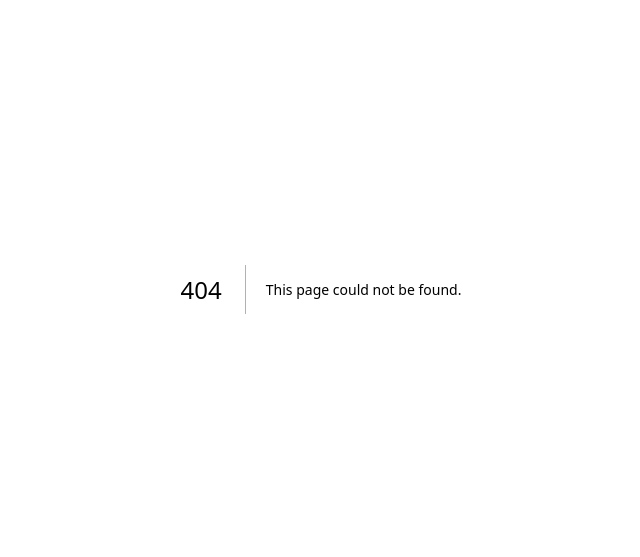
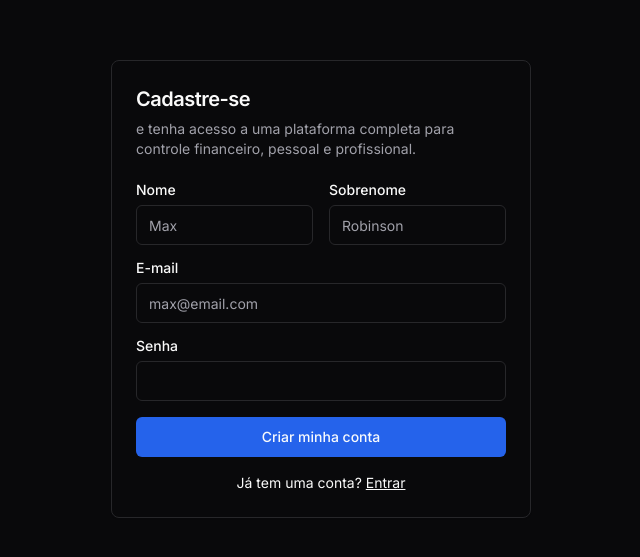
Before and after one commit to vtfg/moneypod, a Next.js app: page /auth/sign-up in a window 1280 px wide. Before the commit this address had no page. Shown: the part 111-668 px from the top of the page, without its empty margins (319-959 px from the left). Built offline with nearby package versions, Linux system fonts and the light colour scheme.

Commit message:
feat: create sign-in/sign-up initial ui

```diff
--- /dev/null
+++ b/app/auth/layout.tsx
@@ -0,0 +1,11 @@
+export default function AuthLayout({
+  children,
+}: Readonly<{
+  children: React.ReactNode;
+}>) {
+  return (
+    <div className="min-h-screen flex justify-center items-center">
+      {children}
+    </div>
+  );
+}
--- /dev/null
+++ b/app/auth/sign-in/page.tsx
@@ -0,0 +1,51 @@
+import Link from "next/link";
+
+import { Button } from "~/components/ui/button";
+import { Card, CardContent, CardHeader, CardTitle } from "~/components/ui/card";
+import { Input } from "~/components/ui/input";
+import { Label } from "~/components/ui/label";
+
+export const metadata = {
+  title: "Entrar na conta",
+};
+
+export default function SignIn() {
+  return (
+    <Card className="mx-auto w-[420px]">
+      <CardHeader>
+        <CardTitle className="text-2xl">Login</CardTitle>
+      </CardHeader>
+      <CardContent>
+        <div className="grid gap-4">
+          <div className="grid gap-2">
+            <Label htmlFor="email">E-mail</Label>
+            <Input
+              id="email"
+              type="email"
+              placeholder="max@email.com"
+              required
+            />
+          </div>
+          <div className="grid gap-2">
+            <div className="flex items-center">
+              <Label htmlFor="password">Senha</Label>
+              <Link href="#" className="ml-auto inline-block text-sm underline">
+                Esqueceu a sua senha?
+              </Link>
+            </div>
+            <Input id="password" type="password" required />
+          </div>
+          <Button type="submit" className="w-full">
+            Login
+          </Button>
+        </div>
+        <div className="mt-4 text-center text-sm">
+          Não tem uma conta?{" "}
+          <Link href="/auth/sign-up" className="underline">
+            Criar
+          </Link>
+        </div>
+      </CardContent>
+    </Card>
+  );
+}
--- /dev/null
+++ b/app/auth/sign-up/page.tsx
@@ -0,0 +1,66 @@
+import Link from "next/link";
+
+import { Button } from "~/components/ui/button";
+import {
+  Card,
+  CardContent,
+  CardDescription,
+  CardHeader,
+  CardTitle,
+} from "~/components/ui/card";
+import { Input } from "~/components/ui/input";
+import { Label } from "~/components/ui/label";
+
+export const metadata = {
+  title: "Crie sua conta",
+};
+
+export default function SignUp() {
+  return (
+    <Card className="mx-auto w-[420px]">
+      <CardHeader>
+        <CardTitle className="text-xl">Cadastre-se</CardTitle>
+        <CardDescription>
+          e tenha acesso a uma plataforma completa para controle financeiro,
+          pessoal e profissional.
+        </CardDescription>
+      </CardHeader>
+      <CardContent>
+        <div className="grid gap-4">
+          <div className="grid grid-cols-2 gap-4">
+            <div className="grid gap-2">
+              <Label htmlFor="first-name">Nome</Label>
+              <Input id="first-name" placeholder="Max" required />
+            </div>
+            <div className="grid gap-2">
+              <Label htmlFor="last-name">Sobrenome</Label>
+              <Input id="last-name" placeholder="Robinson" required />
+            </div>
+          </div>
+          <div className="grid gap-2">
+            <Label htmlFor="email">E-mail</Label>
+            <Input
+              id="email"
+              type="email"
+              placeholder="max@email.com"
+              required
+            />
+          </div>
+          <div className="grid gap-2">
+            <Label htmlFor="password">Senha</Label>
+            <Input id="password" type="password" />
+          </div>
+          <Button type="submit" className="w-full">
+            Criar minha conta
+          </Button>
+        </div>
+        <div className="mt-4 text-center text-sm">
+          Já tem uma conta?{" "}
+          <Link href="/auth/sign-in" className="underline">
+            Entrar
+          </Link>
+        </div>
+      </CardContent>
+    </Card>
+  );
+}
--- /dev/null
+++ b/components/ui/button.tsx
@@ -0,0 +1,56 @@
+import * as React from "react"
+import { Slot } from "@radix-ui/react-slot"
+import { cva, type VariantProps } from "class-variance-authority"
+
+import { cn } from "~/lib/utils"
+
+const buttonVariants = cva(
+  "inline-flex items-center justify-center whitespace-nowrap rounded-md text-sm font-medium ring-offset-background transition-colors focus-visible:outline-none focus-visible:ring-2 focus-visible:ring-ring focus-visible:ring-offset-2 disabled:pointer-events-none disabled:opacity-50",
+  {
+    variants: {
+      variant: {
+        default: "bg-primary text-primary-foreground hover:bg-primary/90",
+        destructive:
+          "bg-destructive text-destructive-foreground hover:bg-destructive/90",
+        outline:
+          "border border-input bg-background hover:bg-accent hover:text-accent-foreground",
+        secondary:
+          "bg-secondary text-secondary-foreground hover:bg-secondary/80",
+        ghost: "hover:bg-accent hover:text-accent-foreground",
+        link: "text-primary underline-offset-4 hover:underline",
+      },
+      size: {
+        default: "h-10 px-4 py-2",
+        sm: "h-9 rounded-md px-3",
+        lg: "h-11 rounded-md px-8",
+        icon: "h-10 w-10",
+      },
+    },
+    defaultVariants: {
+      variant: "default",
+      size: "default",
+    },
+  }
+)
+
+export interface ButtonProps
+  extends React.ButtonHTMLAttributes<HTMLButtonElement>,
+    VariantProps<typeof buttonVariants> {
+  asChild?: boolean
+}
+
+const Button = React.forwardRef<HTMLButtonElement, ButtonProps>(
+  ({ className, variant, size, asChild = false, ...props }, ref) => {
+    const Comp = asChild ? Slot : "button"
+    return (
+      <Comp
+        className={cn(buttonVariants({ variant, size, className }))}
+        ref={ref}
+        {...props}
+      />
+    )
+  }
+)
+Button.displayName = "Button"
+
+export { Button, buttonVariants }
--- /dev/null
+++ b/components/ui/card.tsx
@@ -0,0 +1,79 @@
+import * as React from "react"
+
+import { cn } from "~/lib/utils"
+
+const Card = React.forwardRef<
+  HTMLDivElement,
+  React.HTMLAttributes<HTMLDivElement>
+>(({ className, ...props }, ref) => (
+  <div
+    ref={ref}
+    className={cn(
+      "rounded-lg border bg-card text-card-foreground shadow-sm",
+      className
+    )}
+    {...props}
+  />
+))
+Card.displayName = "Card"
+
+const CardHeader = React.forwardRef<
+  HTMLDivElement,
+  React.HTMLAttributes<HTMLDivElement>
+>(({ className, ...props }, ref) => (
+  <div
+    ref={ref}
+    className={cn("flex flex-col space-y-1.5 p-6", className)}
+    {...props}
+  />
+))
+CardHeader.displayName = "CardHeader"
+
+const CardTitle = React.forwardRef<
+  HTMLParagraphElement,
+  React.HTMLAttributes<HTMLHeadingElement>
+>(({ className, ...props }, ref) => (
+  <h3
+    ref={ref}
+    className={cn(
+      "text-2xl font-semibold leading-none tracking-tight",
+      className
+    )}
+    {...props}
+  />
+))
+CardTitle.displayName = "CardTitle"
+
+const CardDescription = React.forwardRef<
+  HTMLParagraphElement,
+  React.HTMLAttributes<HTMLParagraphElement>
+>(({ className, ...props }, ref) => (
+  <p
+    ref={ref}
+    className={cn("text-sm text-muted-foreground", className)}
+    {...props}
+  />
+))
+CardDescription.displayName = "CardDescription"
+
+const CardContent = React.forwardRef<
+  HTMLDivElement,
+  React.HTMLAttributes<HTMLDivElement>
+>(({ className, ...props }, ref) => (
+  <div ref={ref} className={cn("p-6 pt-0", className)} {...props} />
+))
+CardContent.displayName = "CardContent"
+
+const CardFooter = React.forwardRef<
+  HTMLDivElement,
+  React.HTMLAttributes<HTMLDivElement>
+>(({ className, ...props }, ref) => (
+  <div
+    ref={ref}
+    className={cn("flex items-center p-6 pt-0", className)}
+    {...props}
+  />
+))
+CardFooter.displayName = "CardFooter"
+
+export { Card, CardHeader, CardFooter, CardTitle, CardDescription, CardContent }
--- /dev/null
+++ b/components/ui/input.tsx
@@ -0,0 +1,25 @@
+import * as React from "react"
+
+import { cn } from "~/lib/utils"
+
+export interface InputProps
+  extends React.InputHTMLAttributes<HTMLInputElement> {}
+
+const Input = React.forwardRef<HTMLInputElement, InputProps>(
+  ({ className, type, ...props }, ref) => {
+    return (
+      <input
+        type={type}
+        className={cn(
+          "flex h-10 w-full rounded-md border border-input bg-background px-3 py-2 text-sm ring-offset-background file:border-0 file:bg-transparent file:text-sm file:font-medium placeholder:text-muted-foreground focus-visible:outline-none focus-visible:ring-2 focus-visible:ring-ring focus-visible:ring-offset-2 disabled:cursor-not-allowed disabled:opacity-50",
+          className
+        )}
+        ref={ref}
+        {...props}
+      />
+    )
+  }
+)
+Input.displayName = "Input"
+
+export { Input }
--- /dev/null
+++ b/components/ui/label.tsx
@@ -0,0 +1,26 @@
+"use client"
+
+import * as React from "react"
+import * as LabelPrimitive from "@radix-ui/react-label"
+import { cva, type VariantProps } from "class-variance-authority"
+
+import { cn } from "~/lib/utils"
+
+const labelVariants = cva(
+  "text-sm font-medium leading-none peer-disabled:cursor-not-allowed peer-disabled:opacity-70"
+)
+
+const Label = React.forwardRef<
+  React.ElementRef<typeof LabelPrimitive.Root>,
+  React.ComponentPropsWithoutRef<typeof LabelPrimitive.Root> &
+    VariantProps<typeof labelVariants>
+>(({ className, ...props }, ref) => (
+  <LabelPrimitive.Root
+    ref={ref}
+    className={cn(labelVariants(), className)}
+    {...props}
+  />
+))
+Label.displayName = LabelPrimitive.Root.displayName
+
+export { Label }
--- a/package.json
+++ b/package.json
@@ -9,6 +9,8 @@
     "lint": "next lint"
   },
   "dependencies": {
+    "@radix-ui/react-label": "^2.1.0",
+    "@radix-ui/react-slot": "^1.1.0",
     "class-variance-authority": "^0.7.0",
     "clsx": "^2.1.1",
     "lucide-react": "^0.428.0",
```
Also changed, not shown: 2 other files (tests, documents, lock files or other folders).
